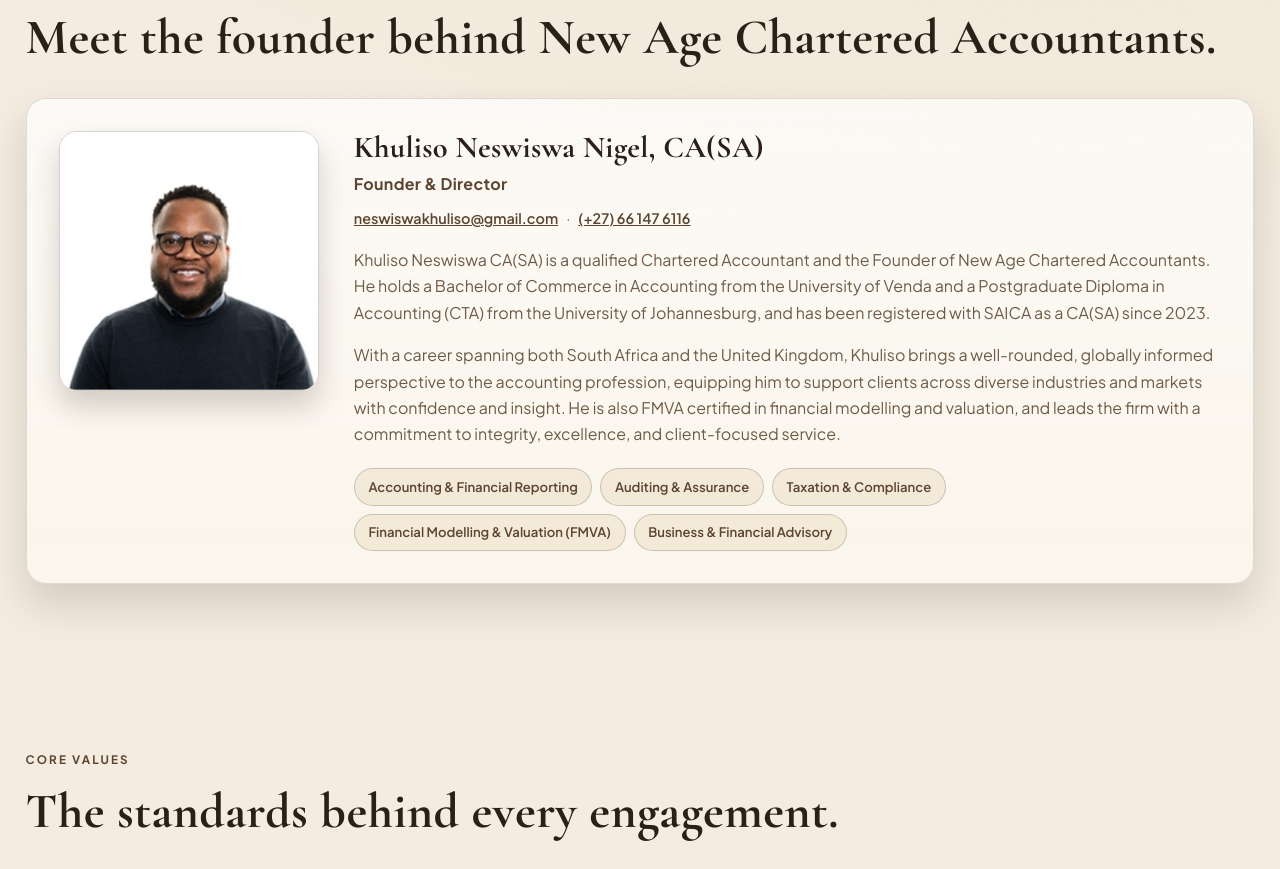
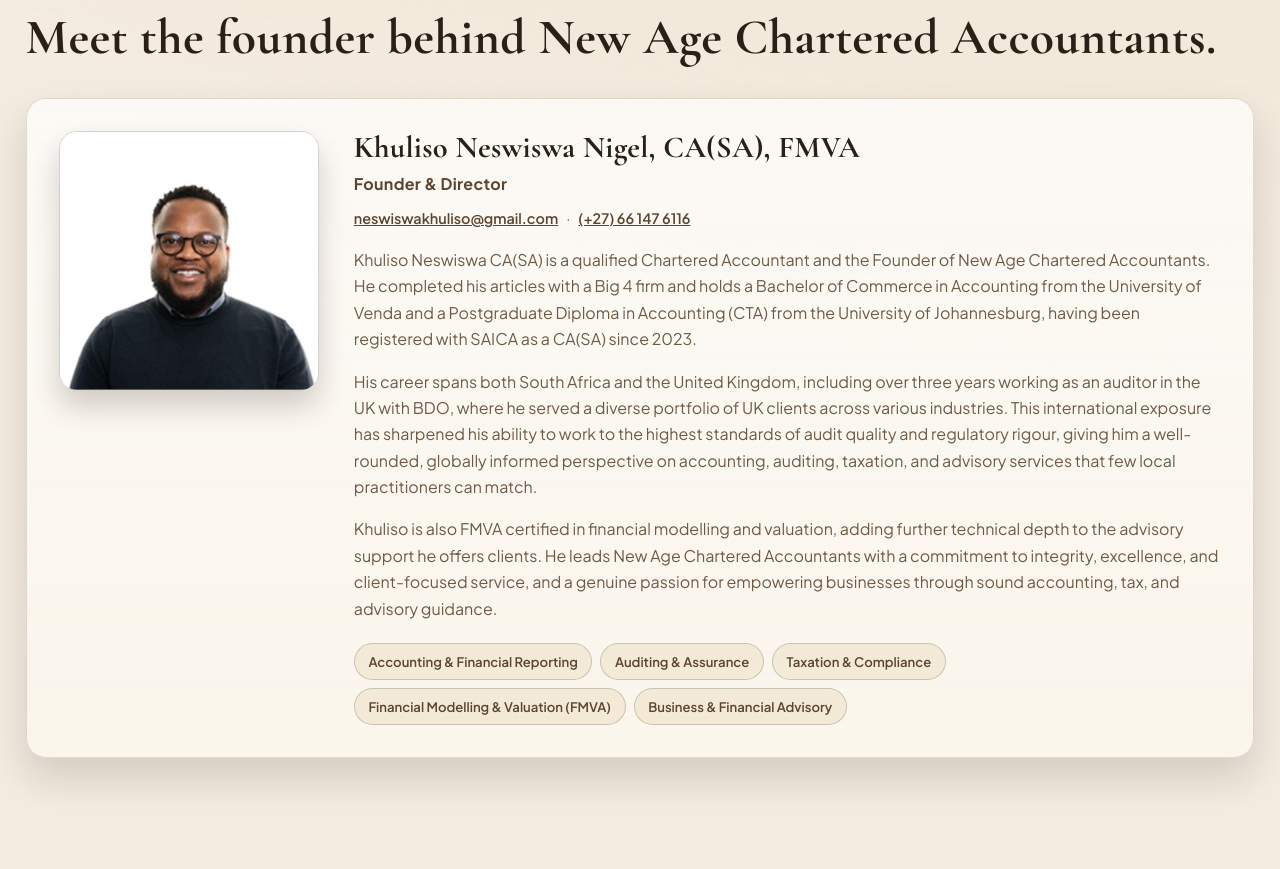
Before and after one commit to nkateko117/new-age-chartered-accountants-website, a plain HTML site: page index.html in a window 1280 px wide. Shown: the part 2000-2869 px from the top of the page. Drawn offline with nearby package versions, Linux system fonts and the light colour scheme.

Commit message:
Profile text changes

```diff
--- a/index.html
+++ b/index.html
@@ -5,15 +5,13 @@
     <meta name="viewport" content="width=device-width, initial-scale=1.0" />
     <meta
       name="description"
-      content="New Age Chartered Accountants helps individuals and businesses create value through strategy, tax planning, analytics, and technology."
-    />
+      content="New Age Chartered Accountants helps individuals and businesses create value through strategy, tax planning, analytics, and technology." />
     <title>New Age Chartered Accountants</title>
     <link rel="preconnect" href="https://fonts.googleapis.com" />
     <link rel="preconnect" href="https://fonts.gstatic.com" crossorigin />
     <link
       href="https://fonts.googleapis.com/css2?family=Cormorant+Garamond:wght@500;600;700&family=Plus+Jakarta+Sans:wght@400;500;600;700&display=swap"
-      rel="stylesheet"
-    />
+      rel="stylesheet" />
     <link rel="stylesheet" href="styles.css" />
     <link rel="icon" type="image/jpeg" href="logo1.jpeg" />
   </head>
@@ -31,8 +29,7 @@
           <img
             class="brand-logo"
             src="logo1.jpeg"
-            alt="New Age Chartered Accountants logo"
-          />
+            alt="New Age Chartered Accountants logo" />
           <span class="brand-text">New Age Chartered Accountants</span>
         </a>
 
@@ -41,8 +38,7 @@
           id="menuToggle"
           aria-expanded="false"
           aria-controls="mainNav"
-          aria-label="Toggle navigation"
-        >
+          aria-label="Toggle navigation">
           <span></span>
           <span></span>
         </button>
@@ -77,8 +73,7 @@
 
           <aside
             class="hero-panel reveal-delay"
-            aria-label="Strategic highlights"
-          >
+            aria-label="Strategic highlights">
             <h2>Clarity. Compliance. Confidence.</h2>
             <ul>
               <li>Chartered accounting expertise with modern insight</li>
@@ -214,12 +209,11 @@
               <img
                 class="team-photo"
                 src="bio1.jpeg"
-                alt="Khuliso Neswiswa Nigel, CA(SA), Founder and Director"
-                loading="lazy"
-              />
+                alt="Khuliso Neswiswa Nigel, CA(SA), FMWA, Founder and Director"
+                loading="lazy" />
             </div>
             <div class="team-info">
-              <h3>Khuliso Neswiswa Nigel, CA(SA)</h3>
+              <h3>Khuliso Neswiswa Nigel, CA(SA), FMVA</h3>
               <p class="team-role">Founder & Director</p>
               <p class="team-contact">
                 <a href="mailto:neswiswakhuliso@gmail.com"
@@ -230,20 +224,29 @@
               </p>
               <p>
                 Khuliso Neswiswa CA(SA) is a qualified Chartered Accountant and
-                the Founder of New Age Chartered Accountants. He holds a
-                Bachelor of Commerce in Accounting from the University of Venda
-                and a Postgraduate Diploma in Accounting (CTA) from the
-                University of Johannesburg, and has been registered with SAICA
-                as a CA(SA) since 2023.
+                the Founder of New Age Chartered Accountants. He completed his
+                articles with a Big 4 firm and holds a Bachelor of Commerce in
+                Accounting from the University of Venda and a Postgraduate
+                Diploma in Accounting (CTA) from the University of Johannesburg,
+                having been registered with SAICA as a CA(SA) since 2023.
               </p>
               <p>
-                With a career spanning both South Africa and the United Kingdom,
-                Khuliso brings a well-rounded, globally informed perspective to
-                the accounting profession, equipping him to support clients
-                across diverse industries and markets with confidence and
-                insight. He is also FMVA certified in financial modelling and
-                valuation, and leads the firm with a commitment to integrity,
-                excellence, and client-focused service.
+                His career spans both South Africa and the United Kingdom,
+                including over three years working as an auditor in the UK with
+                BDO, where he served a diverse portfolio of UK clients across
+                various industries. This international exposure has sharpened
+                his ability to work to the highest standards of audit quality
+                and regulatory rigour, giving him a well-rounded, globally
+                informed perspective on accounting, auditing, taxation, and
+                advisory services that few local practitioners can match.
+              </p>
+              <p>
+                Khuliso is also FMVA certified in financial modelling and
+                valuation, adding further technical depth to the advisory
+                support he offers clients. He leads New Age Chartered
+                Accountants with a commitment to integrity, excellence, and
+                client-focused service, and a genuine passion for empowering
+                businesses through sound accounting, tax, and advisory guidance.
               </p>
               <ul class="expertise-tags" aria-label="Areas of expertise">
                 <li>Accounting & Financial Reporting</li>
@@ -319,8 +322,7 @@
           <div
             class="client-row reveal-delay"
             role="list"
-            aria-label="Client list"
-          >
+            aria-label="Client list">
             <span role="listitem">A Valued Business Partner</span>
           </div>
         </div>
@@ -348,13 +350,11 @@
             class="contact-form reveal-delay"
             action="https://formsubmit.co/newagechartered@gmail.com"
             method="post"
-            aria-label="Contact form"
-          >
+            aria-label="Contact form">
             <input
               type="hidden"
               name="_subject"
-              value="New enquiry - New Age Chartered Accountants"
-            />
+              value="New enquiry - New Age Chartered Accountants" />
             <input type="hidden" name="_captcha" value="false" />
             <input type="hidden" name="_template" value="table" />
             <input
@@ -362,8 +362,7 @@
               name="_honey"
               tabindex="-1"
               autocomplete="off"
-              hidden
-            />
+              hidden />
             <p class="form-guidance">
               Please complete the fields below. Each field is marked as
               <strong>Mandatory</strong> or <strong>Optional</strong>.
@@ -374,8 +373,7 @@
                 type="text"
                 name="name"
                 placeholder="Your full name"
-                required
-              />
+                required />
             </label>
             <label>
               Email Address *
@@ -383,8 +381,7 @@
                 type="email"
                 name="email"
                 placeholder="name@company.com"
-                required
-              />
+                required />
             </label>
             <label>
               Contact Number
@@ -393,8 +390,7 @@
                 name="phone"
                 placeholder="e.g. +27 66 147 6116"
                 inputmode="tel"
-                autocomplete="tel"
-              />
+                autocomplete="tel" />
             </label>
             <label>
               Service Interest *
@@ -415,8 +411,7 @@
                 name="message"
                 rows="4"
                 placeholder="Tell us what you need support with"
-                required
-              ></textarea>
+                required></textarea>
             </label>
             <button class="btn" type="submit">Send Enquiry</button>
           </form>
```
